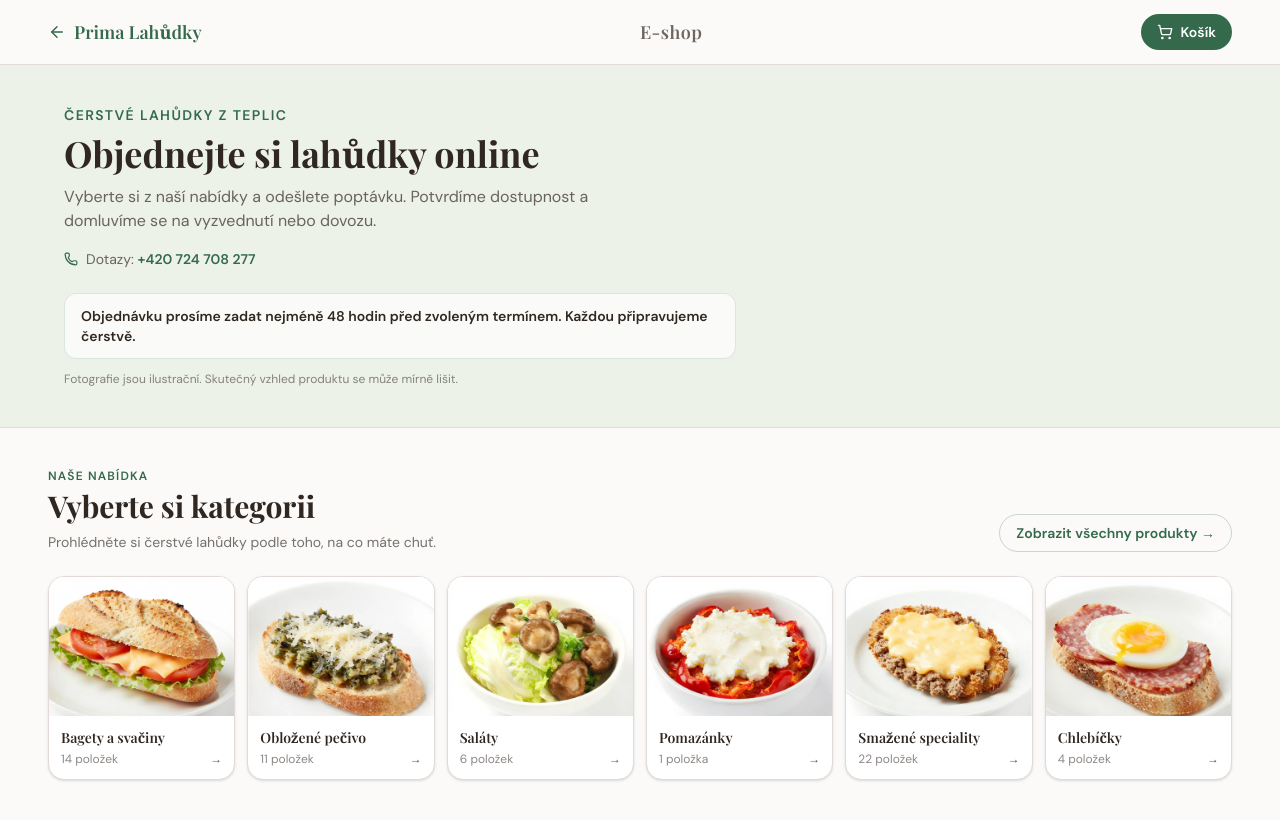
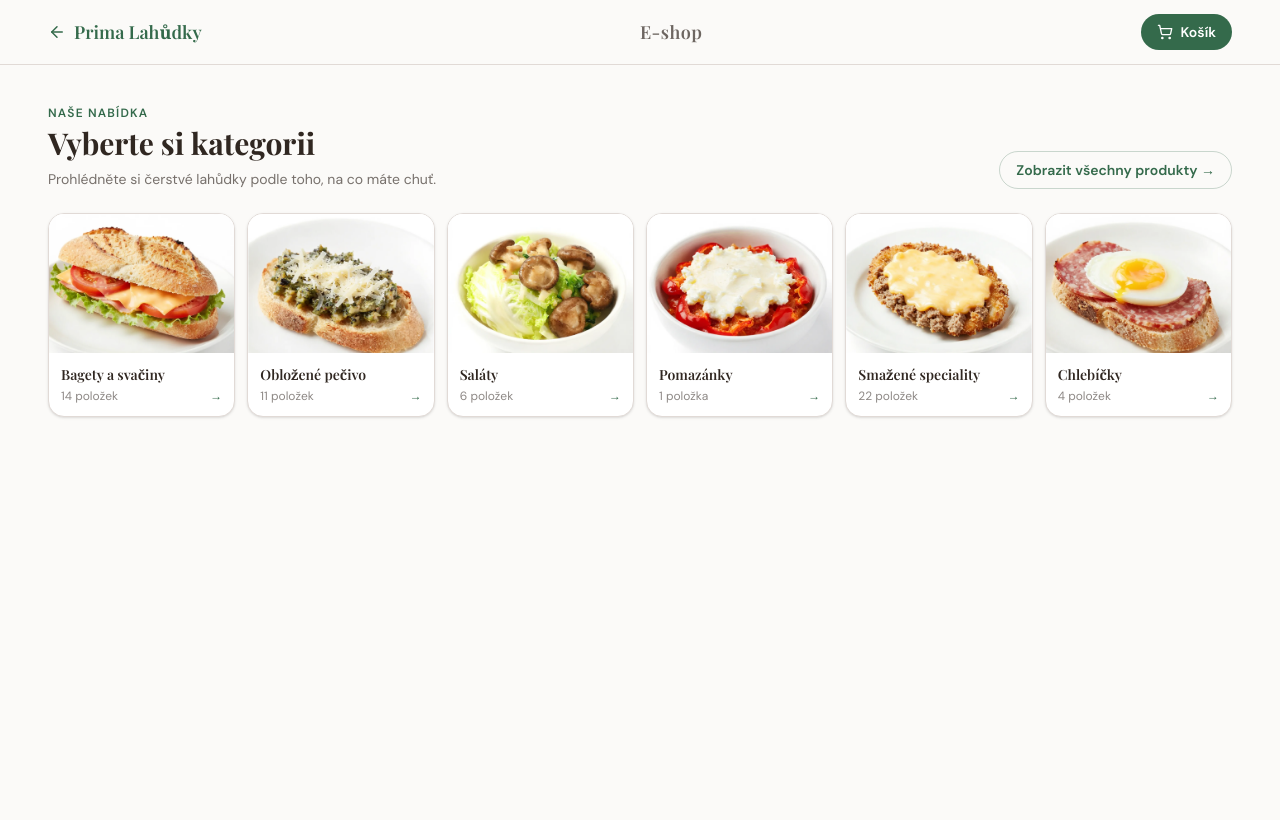
Before and after one commit to th3wcz/lahudky, a React (Vite) app: page /eshop in a window 1280 px wide. Built offline with nearby package versions, Linux system fonts and the light colour scheme; a web font is replaced by a local one.

Commit message:
Move image transitions into category cards

```diff
--- a/src/pages/eshop.tsx
+++ b/src/pages/eshop.tsx
@@ -337,35 +337,6 @@ export default function Eshop() {
           </button>
         </div>
       </header>
-
-      {/* E-shop introduction */}
-      <section className="overflow-hidden border-b border-border bg-[#edf2e8] px-6 py-8 text-foreground md:py-10">
-        <div className="container mx-auto max-w-6xl text-center md:text-left">
-          <motion.p initial={{ opacity: 0, y: 10 }} animate={{ opacity: 1, y: 0 }}
-            className="mb-2 text-sm font-semibold uppercase tracking-widest text-primary">
-            Čerstvé lahůdky z Teplic
-          </motion.p>
-          <motion.h2 initial={{ opacity: 0, y: 15 }} animate={{ opacity: 1, y: 0, transition: { delay: 0.1 } }}
-            className="mb-3 font-serif text-3xl font-bold text-foreground md:text-4xl">
-            Objednejte si lahůdky online
-          </motion.h2>
-          <motion.p initial={{ opacity: 0 }} animate={{ opacity: 1, transition: { delay: 0.2 } }}
-            className="mx-auto max-w-xl text-foreground/70 md:mx-0">
-            Vyberte si z naší nabídky a odešlete poptávku. Potvrdíme dostupnost a domluvíme se na vyzvednutí nebo dovozu.
-          </motion.p>
-          <motion.div initial={{ opacity: 0 }} animate={{ opacity: 1, transition: { delay: 0.3 } }}
-            className="mt-4 inline-flex items-center gap-2 text-sm text-foreground/70">
-            <Phone size={14} className="text-primary" />
-            <span>Dotazy: <a href="tel:+420724708277" className="font-semibold text-primary hover:underline">+420 724 708 277</a></span>
-          </motion.div>
-          <p className="mx-auto mt-5 max-w-2xl rounded-lg border border-primary/15 bg-white/70 px-4 py-3 text-sm font-semibold text-foreground md:mx-0">
-            Objednávku prosíme zadat nejméně 48 hodin před zvoleným termínem. Každou připravujeme čerstvě.
-          </p>
-          <p className="mx-auto mt-3 max-w-2xl text-xs text-foreground/55 md:mx-0">
-            Fotografie jsou ilustrační. Skutečný vzhled produktu se může mírně lišit.
-          </p>
-        </div>
-      </section>
 
       {showCategoryMenu ? (
         <main className="container mx-auto px-6 py-8 md:px-12 md:py-10">
```
